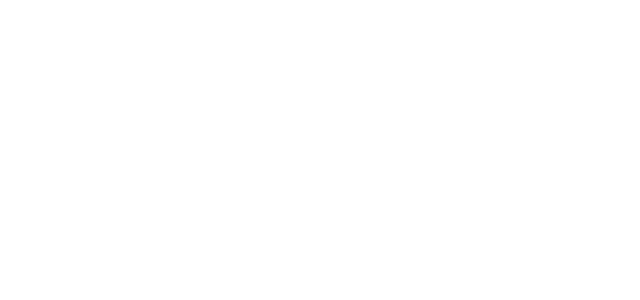
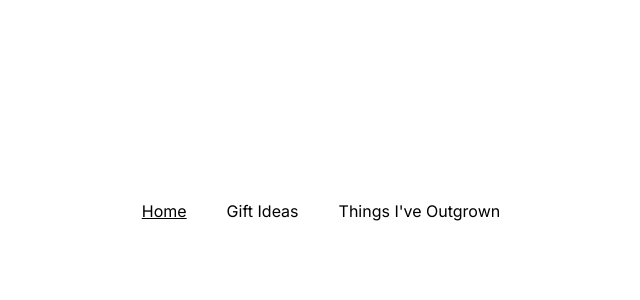
Before and after one commit to SamWDev93/leo, a Next.js app: page / in a window 1280 px wide. Shown: the top 300 px of the page, without its empty margins (319-959 px from the left). Built offline with nearby package versions, Linux system fonts and the light colour scheme.

Commit message:
Add Navbar to layout.

```diff
--- a/src/app/layout.tsx
+++ b/src/app/layout.tsx
@@ -1,5 +1,6 @@
 import type { Metadata } from "next";
 import { Inter } from "next/font/google";
+import Navbar from "@/components/Navbar/Navbar";
 import "./globals.css";
 
 const inter = Inter({ subsets: ["latin"] });
@@ -15,7 +16,12 @@
 }>) {
   return (
     <html lang="en" className="h-full">
-      <body className={`h-full ${inter.className}`}>{children}</body>
+      <body className={`${inter.className} h-full grid grid-rows-layout`}>
+        <Navbar />
+        <main>
+          {children}
+        </main>
+      </body>
     </html>
   );
 }
```
